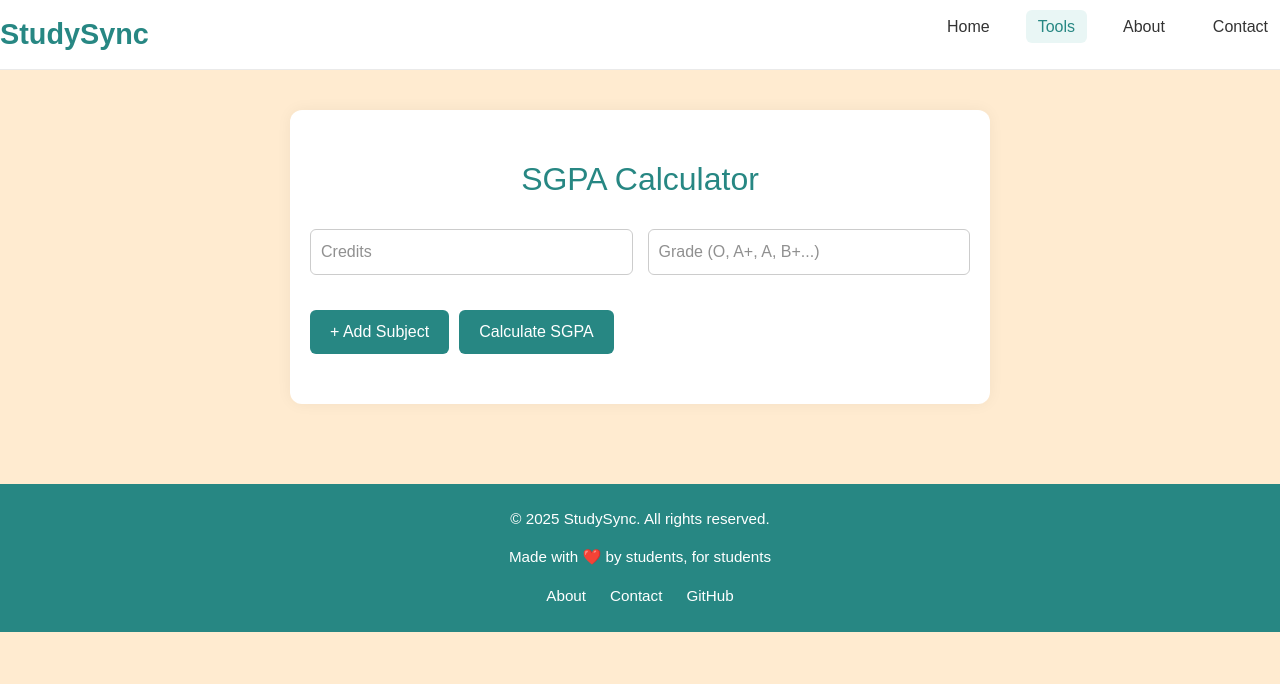
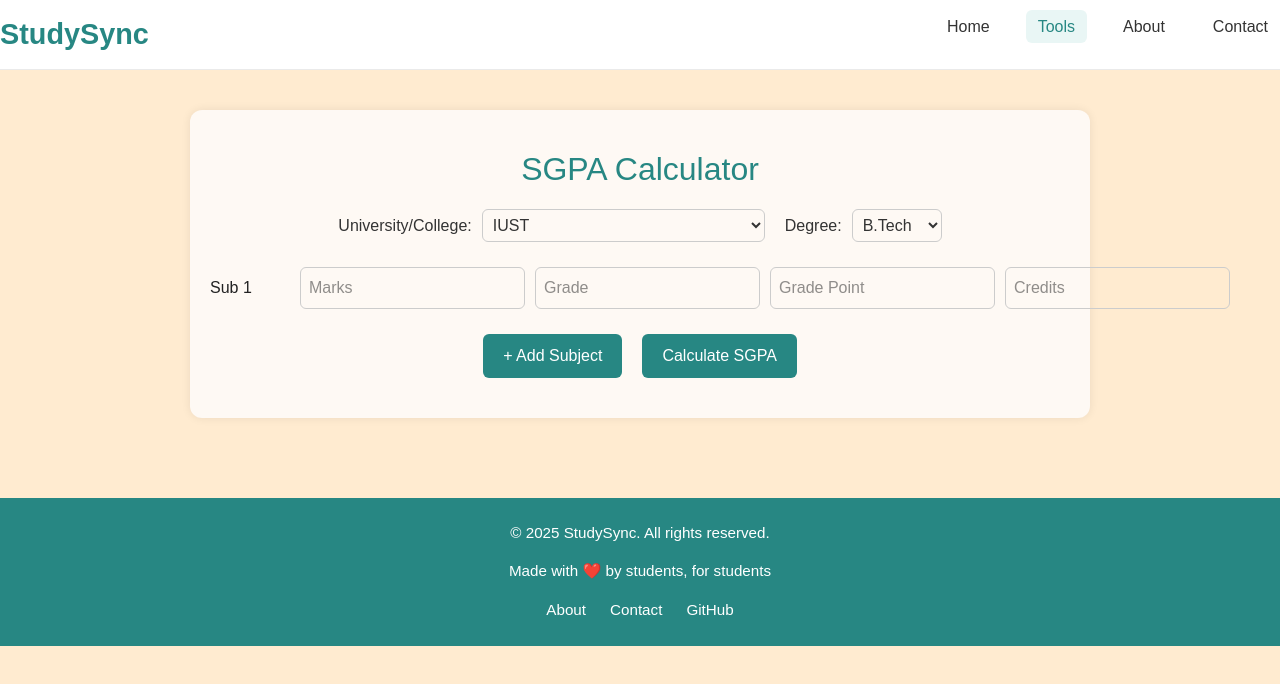
Before and after one commit to Abdul-Wasi/studysync, a React (Vite) app: page /tools/sgpa in a window 1280 px wide. Shown: the top 684 px of the page. Built offline with nearby package versions, Linux system fonts and the light colour scheme.

Commit message:
updated SGPA Calculator

```diff
--- a/src/App.jsx
+++ b/src/App.jsx
@@ -8,7 +8,7 @@ import Contact from "./pages/Contact";
 import "./App.css";
 import "bootstrap/dist/css/bootstrap.min.css";
 import AttendanceCalculator from "./components/AttendanceCalculator";
-import SGPACalculator from "./components/SGPA_Calculator";
+import SgpaCalculator from "./components/SgpaCalculator";
 
 function App() {
   return (
@@ -21,7 +21,7 @@ function App() {
           <Route path="about" element={<About />} />
           <Route path="contact" element={<Contact />} />
           <Route path="tools/attendance" element={<AttendanceCalculator />} />
-          <Route path="/tools/sgpa" element={<SGPACalculator />} />
+          <Route path="/tools/sgpa" element={<SgpaCalculator />} />
         </Routes>
       </div>
       <Footer />
--- /dev/null
+++ b/src/components/SGPACalculator.jsx
@@ -0,0 +1,165 @@
+import React, { useState, useEffect } from "react";
+import gradingScales from "../utils/gradingScales";
+import "../styles/SGPACalculator.css";
+
+const SGPACalculator = () => {
+  const [university, setUniversity] = useState("IUST");
+  const [degree, setDegree] = useState("B.Tech");
+  const [scale, setScale] = useState(gradingScales["IUST"]["B.Tech"]);
+
+  const [subjects, setSubjects] = useState([
+    { name: "Sub 1", marks: "", grade: "", gradePoint: "", credit: "" },
+  ]);
+  const [sgpa, setSGPA] = useState(null);
+
+  useEffect(() => {
+    let selectedScale;
+
+    if (university === "IUST") {
+      selectedScale = gradingScales["IUST"]?.[degree];
+    } else if (university === "Others") {
+      selectedScale = gradingScales["Others"];
+    }
+
+    setScale(selectedScale || []);
+  }, [university, degree]);
+
+  const calculateGradeAndPoint = (index, key, value) => {
+    const updatedSubjects = [...subjects];
+    updatedSubjects[index][key] = value;
+
+    const subject = updatedSubjects[index];
+
+    if (key === "marks") {
+      const num = parseFloat(value);
+      const matched = scale.find((entry) => num >= entry.min && num <= entry.max);
+      if (matched) {
+        subject.grade = matched.grade;
+        subject.gradePoint = matched.point;
+      }
+    }
+
+    if (key === "grade") {
+      const matched = scale.find((entry) => entry.grade === value.toUpperCase());
+      if (matched) {
+        subject.gradePoint = matched.point;
+      }
+    }
+
+    if (key === "gradePoint") {
+      const num = parseFloat(value);
+      const matched = scale.find((entry) => entry.point === num);
+      if (matched) {
+        subject.grade = matched.grade;
+      }
+    }
+
+    setSubjects(updatedSubjects);
+  };
+
+  const addSubject = () => {
+    const newIndex = subjects.length + 1;
+    setSubjects([
+      ...subjects,
+      { name: `Sub ${newIndex}`, marks: "", grade: "", gradePoint: "", credit: "" },
+    ]);
+  };
+
+  const calculateSGPA = () => {
+    let totalCredits = 0;
+    let totalWeightedPoints = 0;
+
+    for (const subject of subjects) {
+      const credit = parseFloat(subject.credit);
+      const gradePoint = parseFloat(subject.gradePoint);
+      if (isNaN(credit) || isNaN(gradePoint)) continue;
+
+      totalCredits += credit;
+      totalWeightedPoints += credit * gradePoint;
+    }
+
+    if (totalCredits === 0) {
+      setSGPA(null);
+      return;
+    }
+
+    const result = (totalWeightedPoints / totalCredits).toFixed(2);
+    setSGPA(result);
+  };
+
+  return (
+    <div className="sgpa-calculator">
+      <h2>SGPA Calculator</h2>
+
+      <div className="dropdowns">
+        <label>
+          University/College:
+          <select value={university} onChange={(e) => setUniversity(e.target.value)}>
+            <option value="IUST">IUST</option>
+            <option value="Others">Others</option>
+            <option disabled>More Universities (Coming Soon...)</option>
+          </select>
+        </label>
+
+        {university === "IUST" && (
+          <label>
+            Degree:
+            <select value={degree} onChange={(e) => setDegree(e.target.value)}>
+              {Object.keys(gradingScales["IUST"]).map((deg) => (
+                <option key={deg} value={deg}>
+                  {deg}
+                </option>
+              ))}
+            </select>
+          </label>
+        )}
+      </div>
+
+      <div className="subjects">
+        {subjects.map((sub, idx) => (
+          <div key={idx} className="subject-row">
+            <span>{sub.name}</span>
+            <input
+              type="number"
+              placeholder="Marks"
+              value={sub.marks}
+              onChange={(e) => calculateGradeAndPoint(idx, "marks", e.target.value)}
+            />
+            <input
+              type="text"
+              placeholder="Grade"
+              value={sub.grade}
+              onChange={(e) => calculateGradeAndPoint(idx, "grade", e.target.value)}
+            />
+            <input
+              type="number"
+              step="0.1"
+              placeholder="Grade Point"
+              value={sub.gradePoint}
+              onChange={(e) => calculateGradeAndPoint(idx, "gradePoint", e.target.value)}
+            />
+            <input
+              type="number"
+              placeholder="Credits"
+              value={sub.credit}
+              onChange={(e) => {
+                const updated = [...subjects];
+                updated[idx].credit = e.target.value;
+                setSubjects(updated);
+              }}
+            />
+          </div>
+        ))}
+      </div>
+
+      <div className="buttons">
+        <button onClick={addSubject}>+ Add Subject</button>
+        <button onClick={calculateSGPA}>Calculate SGPA</button>
+      </div>
+
+      {sgpa && <div className="result">Your SGPA is: <strong>{sgpa}</strong></div>}
+    </div>
+  );
+};
+
+export default SGPACalculator;
--- a/src/components/SGPA_Calculator.jsx
+++ /dev/null
@@ -1,92 +0,0 @@
-// src/components/SGPACalculator.jsx
-
-import React, { useState } from "react";
-import "../styles/SGPACalculator.css";
-
-const gradeMap = {
-  "O": 10,
-  "A+": 9,
-  "A": 8,
-  "B+": 7,
-  "B": 6,
-  "C": 5,
-  "F": 0,
-};
-
-const SGPACalculator = () => {
-  const [subjects, setSubjects] = useState([{ credit: "", grade: "" }]);
-  const [sgpa, setSGPA] = useState(null);
-  const [error, setError] = useState("");
-
-  const handleSubjectChange = (index, field, value) => {
-    const updatedSubjects = [...subjects];
-    updatedSubjects[index][field] = value;
-    setSubjects(updatedSubjects);
-  };
-
-  const addSubject = () => {
-    setSubjects([...subjects, { credit: "", grade: "" }]);
-  };
-
-  const calculateSGPA = () => {
-    let totalCredits = 0;
-    let totalPoints = 0;
-
-    for (const subject of subjects) {
-      const credit = parseFloat(subject.credit);
-      const gradePoint = gradeMap[subject.grade.toUpperCase()];
-
-      if (isNaN(credit) || !gradePoint && gradePoint !== 0) {
-        setError("Please enter valid credits and grades for all subjects.");
-        setSGPA(null);
-        return;
-      }
-
-      totalCredits += credit;
-      totalPoints += credit * gradePoint;
-    }
-
-    if (totalCredits === 0) {
-      setError("Total credits cannot be zero.");
-      return;
-    }
-
-    setError("");
-    setSGPA((totalPoints / totalCredits).toFixed(2));
-  };
-
-  return (
-    <div className="sgpa-calculator">
-      <h2>SGPA Calculator</h2>
-
-      {subjects.map((subject, index) => (
-        <div className="subject-row" key={index}>
-          <input
-            type="number"
-            placeholder="Credits"
-            value={subject.credit}
-            onChange={(e) => handleSubjectChange(index, "credit", e.target.value)}
-          />
-          <input
-            type="text"
-            placeholder="Grade (O, A+, A, B+...)"
-            value={subject.grade}
-            onChange={(e) => handleSubjectChange(index, "grade", e.target.value)}
-          />
-        </div>
-      ))}
-
-      <button className="add-btn" onClick={addSubject}>+ Add Subject</button>
-      <button className="calculate-btn" onClick={calculateSGPA}>Calculate SGPA</button>
-
-      {error && <div className="error-msg">{error}</div>}
-      {sgpa && (
-        <div className="result">
-          Your SGPA is: <span>{sgpa}</span>
-        </div>
-      )}
-    </div>
-  );
-};
-
-export default SGPACalculator;
--- a/src/styles/SGPACalculator.css
+++ b/src/styles/SGPACalculator.css
@@ -1,39 +1,65 @@
-/* src/styles/SGPACalculator.css */
-
 .sgpa-calculator {
-    padding: 50px 20px;
-    background-color: #fff;
-    max-width: 700px;
-    margin: auto;
+  padding: 40px 20px;
+  max-width: 900px;
+  margin: 0 auto;
+  background-color: #fef9f4;
   border-radius: 12px;
-    box-shadow: 0 0 15px rgba(0,0,0,0.05);
+  box-shadow: 0 0 10px rgba(0, 0, 0, 0.08);
 }
 
 .sgpa-calculator h2 {
   text-align: center;
   color: #278783;
-    margin-bottom: 30px;
+  margin-bottom: 20px;
 }
 
-  .subject-row {
+.dropdowns {
   display: flex;
-    gap: 15px;
-    margin-bottom: 15px;
-    flex-wrap: wrap;
+  justify-content: center;
+  gap: 20px;
+  margin-bottom: 25px;
 }
 
-  .subject-row input {
-    flex: 1;
-    padding: 10px;
+.dropdowns label {
+  font-weight: 500;
+  color: #333;
+}
+
+.dropdowns select {
+  margin-left: 10px;
+  padding: 6px;
   border-radius: 6px;
   border: 1px solid #ccc;
 }
 
-  .add-btn,
-  .calculate-btn {
+.subjects {
+  display: flex;
+  flex-direction: column;
+  gap: 15px;
+}
+
+.subject-row {
+  display: grid;
+  grid-template-columns: 80px 1fr 1fr 1fr 1fr;
+  gap: 10px;
+  align-items: center;
+}
+
+.subject-row input {
+  padding: 8px;
+  border-radius: 6px;
+  border: 1px solid #ccc;
+}
+
+.buttons {
+  margin-top: 25px;
+  display: flex;
+  gap: 20px;
+  justify-content: center;
+}
+
+.buttons button {
   padding: 10px 20px;
-    margin-top: 20px;
-    margin-right: 10px;
   background-color: #278783;
   color: white;
   border: none;
@@ -41,22 +67,13 @@
   cursor: pointer;
 }
 
-  .add-btn:hover,
-  .calculate-btn:hover {
-    background-color: #206b68;
-  }
-
-  .error-msg {
-    color: red;
-    margin-top: 15px;
+.buttons button:hover {
+  background-color: #1f6966;
 }
 
 .result {
-    background-color: #f2fdfc;
-    padding: 20px;
-    margin-top: 20px;
-    border-radius: 8px;
+  margin-top: 30px;
   text-align: center;
-    font-size: 1.2rem;
-    color: #005e54;
+  font-size: 1.5rem;
+  color: #333;
 }
--- /dev/null
+++ b/src/utils/gradingScales.js
@@ -0,0 +1,52 @@
+const gradingScales = {
+    IUST: {
+      "B.Tech": [
+        { min: 90, max: 100, grade: "O", point: 10 },
+        { min: 80, max: 89.99, grade: "A", point: 9 },
+        { min: 70, max: 79.99, grade: "B", point: 8 },
+        { min: 60, max: 69.99, grade: "C", point: 7 },
+        { min: 50, max: 59.99, grade: "D", point: 6 },
+        { min: 40, max: 49.99, grade: "E", point: 5 },
+        { min: 0, max: 39.99, grade: "F", point: 0 }
+      ],
+      "Nursing": [
+        { min: 100, max: 100, grade: "O", point: 10 },
+        { min: 90, max: 99.99, grade: "A+", point: 9 },
+        { min: 80, max: 89.99, grade: "A", point: 8 },
+        { min: 70, max: 79.99, grade: "B+", point: 7 },
+        { min: 60, max: 69.99, grade: "B", point: 6 },
+        { min: 50, max: 59.99, grade: "C", point: 5 },
+        { min: 40, max: 49.99, grade: "P", point: 4 },
+        { min: 0, max: 39.99, grade: "F", point: 0 }
+      ],
+      "B.Arch": [
+        { min: 90, max: 100, grade: "O", point: 10 },
+        { min: 80, max: 89.99, grade: "A", point: 9 },
+        { min: 70, max: 79.99, grade: "B", point: 8 },
+        { min: 60, max: 69.99, grade: "C", point: 7 },
+        { min: 50, max: 59.99, grade: "D", point: 6 },
+        { min: 45, max: 49.99, grade: "E", point: 5 },
+        { min: 0, max: 44.99, grade: "F", point: 0 }
+      ],
+      "Ph.D": [
+        { min: 90, max: 100, grade: "O", point: 10 },
+        { min: 80, max: 89.99, grade: "A", point: 9 },
+        { min: 70, max: 79.99, grade: "B", point: 8 },
+        { min: 65, max: 69.99, grade: "C", point: 7 },
+        { min: 60, max: 64.99, grade: "D", point: 6 },
+        { min: 55, max: 59.99, grade: "E", point: 5 },
+        { min: 0, max: 54.99, grade: "F", point: 0 }
+      ],
+      "Others": [
+        { min: 90, max: 100, grade: "O", point: 10 },
+        { min: 80, max: 89.99, grade: "A", point: 9 },
+        { min: 70, max: 79.99, grade: "B", point: 8 },
+        { min: 60, max: 69.99, grade: "C", point: 7 },
+        { min: 50, max: 59.99, grade: "D", point: 6 },
+        { min: 40, max: 49.99, grade: "E", point: 5 },
+        { min: 0, max: 39.99, grade: "F", point: 0 }
+      ]
+    }
+  };
+
+  export default gradingScales;
```
Lines whose indentation alone changed are shown as unchanged.
